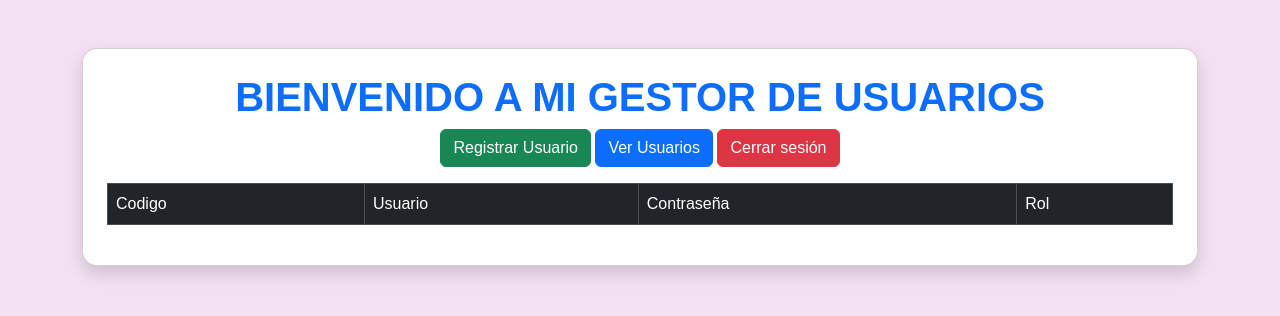
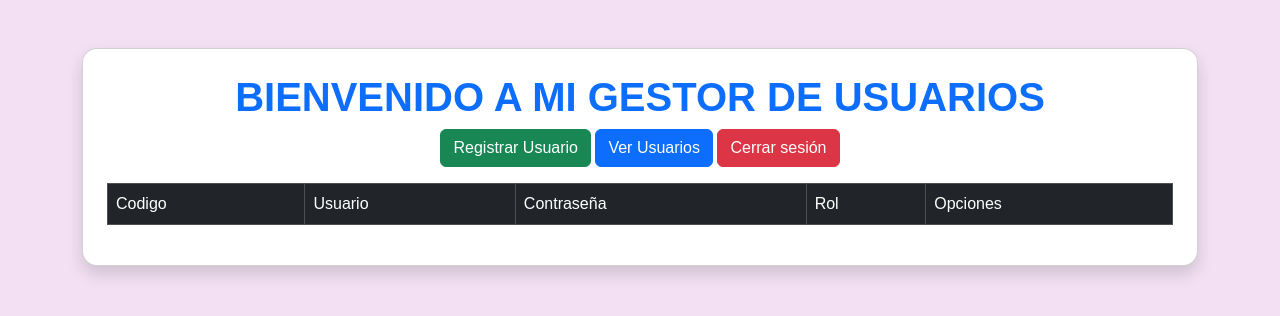
Before and after one commit to cifuentes09032026/GestorUsuariosLeidyC, a Flask app: page / in a window 1280 px wide. Shown: the top 316 px of the page. Run offline with Flask 3, Linux system fonts and the light colour scheme.

Commit message:
lista de usuarios y botones

```diff
--- a/templates/index.html
+++ b/templates/index.html
@@ -39,6 +39,7 @@
                         <td>Usuario</td>
                         <td>Contraseña</td>
                         <td>Rol</td>
+                        <td>Opciones</td>
 
                     </tr>
                 </thead>
@@ -46,11 +47,18 @@
 
                         {% for u in user %}
                         <tr>
-                          <td>{{ u[0]}}</td>
+                          <td>{{ u[0]}} </td>
                           <td>{{ u[1]}}</td>
                           <td>{{ u[2]}}</td>
                           <td>{{ u[3]}}</td>
+                           <td>
+                           <a href=""class="btn btn-warning btn-sm">Editar</a>
+
+                           <a href=""class="btn btn-danger btn-sm">Eliminar </a>
+                          </td>
+
                         </tr>
+
                         {% endfor %}
 
                 </tbody>
```
